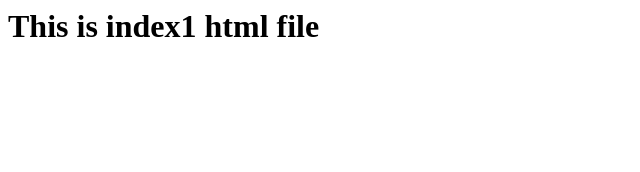
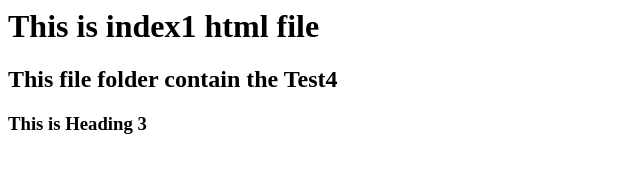
Before and after one commit to Sweta8155/test4, a plain HTML site: page index1.html in a window 1280 px wide. Shown: the whole page, without its empty margins (0-640 px from the left). Drawn offline with Linux system fonts and the light colour scheme.

Commit message:
added heading 3

```diff
--- a/index1.html
+++ b/index1.html
@@ -6,5 +6,7 @@
 </head>
 <body>
     <h1>This is index1 html file</h1>
+    <h2>This file folder contain the Test4</h2>
+    <h3>This is Heading 3</h3>
 </body>
 </html>
```
